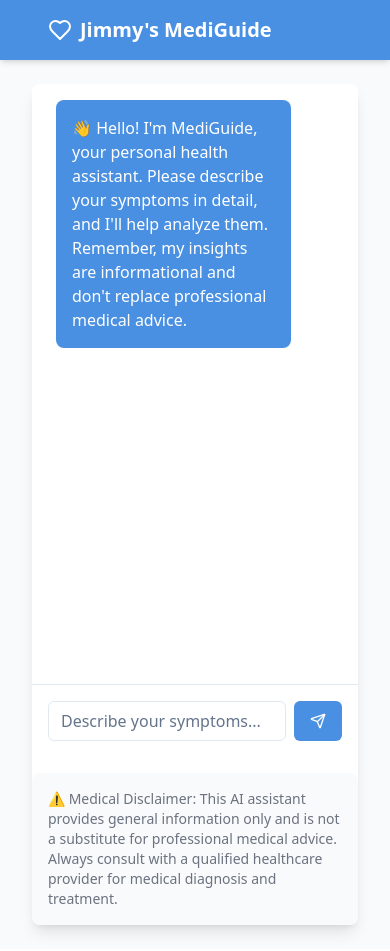
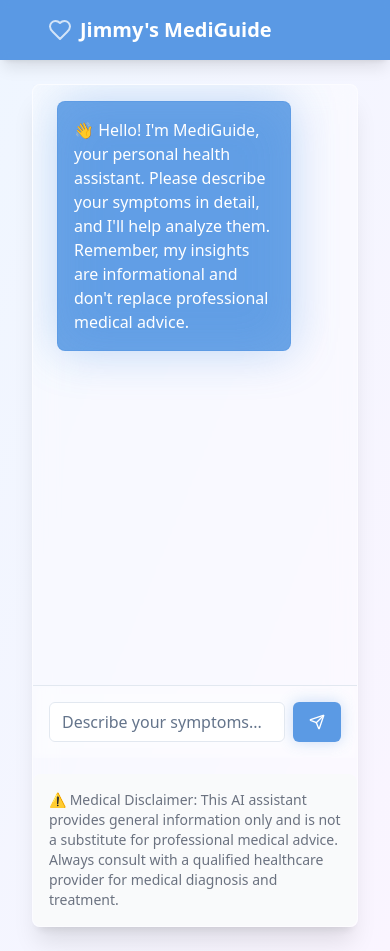
Before and after one commit to MakaM7/jimmys-health-companion-32, a React (Vite) app: page / in a window 390 px wide. Built offline with nearby package versions, Linux system fonts and the light colour scheme.

Commit message:
Add neon aurora effect and glassmorphism
Implement neon aurora effect and glassmorphism styling to enhance the visual appeal of the application. Additionally, improve hover responsiveness for interactive elements.
[skip gpt_engineer]

```diff
--- a/src/components/ChatInput.tsx
+++ b/src/components/ChatInput.tsx
@@ -19,14 +19,17 @@ export const ChatInput = ({ onSend }: ChatInputProps) => {
   };
 
   return (
-    <form onSubmit={handleSubmit} className="flex gap-2 p-4 border-t">
+    <form onSubmit={handleSubmit} className="flex gap-2 p-4 border-t backdrop-blur-sm">
       <Input
         value={message}
         onChange={(e) => setMessage(e.target.value)}
         placeholder="Describe your symptoms..."
-        className="flex-1"
+        className="flex-1 bg-white/80 backdrop-blur-sm border border-opacity-20 transition-all duration-300 hover:shadow-md focus:shadow-lg"
       />
-      <Button type="submit" className="bg-primary hover:bg-primary/90">
+      <Button
+        type="submit"
+        className="bg-primary/90 hover:bg-primary shadow-[0_0_15px_rgba(74,144,226,0.3)] transition-all duration-300 hover:shadow-[0_0_25px_rgba(74,144,226,0.5)] hover:scale-105"
+      >
         <Send className="h-4 w-4" />
       </Button>
     </form>
--- a/src/components/ChatMessage.tsx
+++ b/src/components/ChatMessage.tsx
@@ -10,8 +10,12 @@ export const ChatMessage = ({ isBot, content, className }: ChatMessageProps) =>
   return (
     <div
       className={cn(
-        "p-4 rounded-lg max-w-[80%] animate-fade-in",
-        isBot ? "bg-primary text-white ml-2" : "bg-secondary text-white mr-2 ml-auto",
+        "p-4 rounded-lg max-w-[80%] animate-fade-in backdrop-blur-sm border border-opacity-20",
+        "transition-all duration-300 hover:scale-[1.02] hover:shadow-lg",
+        "before:absolute before:inset-0 before:z-[-1] before:animate-pulse before:opacity-20 before:blur-xl",
+        isBot
+          ? "bg-primary/80 text-white ml-2 border-primary/30 hover:bg-primary/90 before:bg-primary"
+          : "bg-secondary/80 text-white mr-2 ml-auto border-secondary/30 hover:bg-secondary/90 before:bg-secondary",
         className
       )}
     >
--- a/src/pages/Index.tsx
+++ b/src/pages/Index.tsx
@@ -21,7 +21,6 @@ const Index = () => {
   ]);
 
   const handleSendMessage = (content: string) => {
-    // Add user message
     setMessages((prev) => [
       ...prev,
       { id: Date.now(), content, isBot: false },
@@ -34,16 +33,16 @@ const Index = () => {
   };
 
   return (
-    <div className="min-h-screen bg-gray-50 flex flex-col">
-      <header className="bg-primary text-white p-4 shadow-md">
+    <div className="min-h-screen bg-gradient-to-br from-blue-50 to-purple-50 flex flex-col">
+      <header className="bg-primary/90 backdrop-blur-sm text-white p-4 shadow-lg">
         <div className="container flex items-center gap-2">
-          <Heart className="h-6 w-6" />
+          <Heart className="h-6 w-6 animate-pulse" />
           <h1 className="text-xl font-bold">Jimmy's MediGuide</h1>
         </div>
       </header>
 
       <main className="container flex-1 py-6">
-        <div className="bg-white rounded-lg shadow-lg max-w-3xl mx-auto">
+        <div className="bg-white/40 backdrop-blur-md rounded-lg shadow-xl max-w-3xl mx-auto border border-white/50">
           <div className="h-[600px] overflow-y-auto p-4 space-y-4">
             {messages.map((message) => (
               <ChatMessage
```
